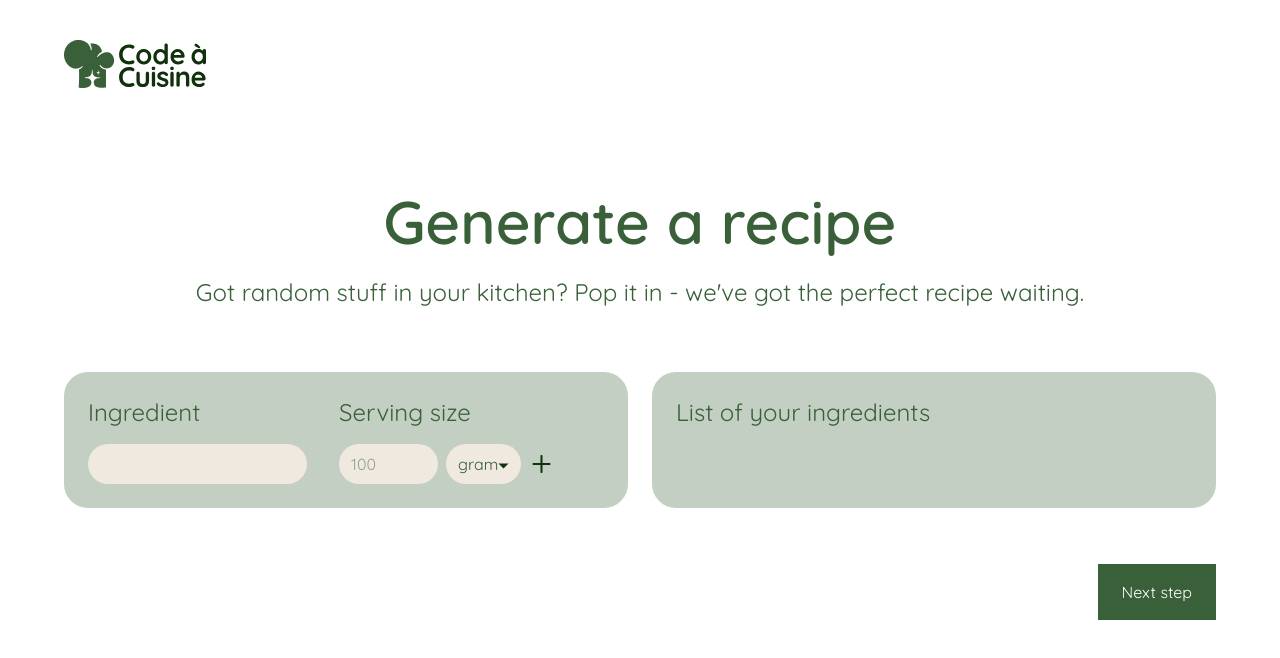
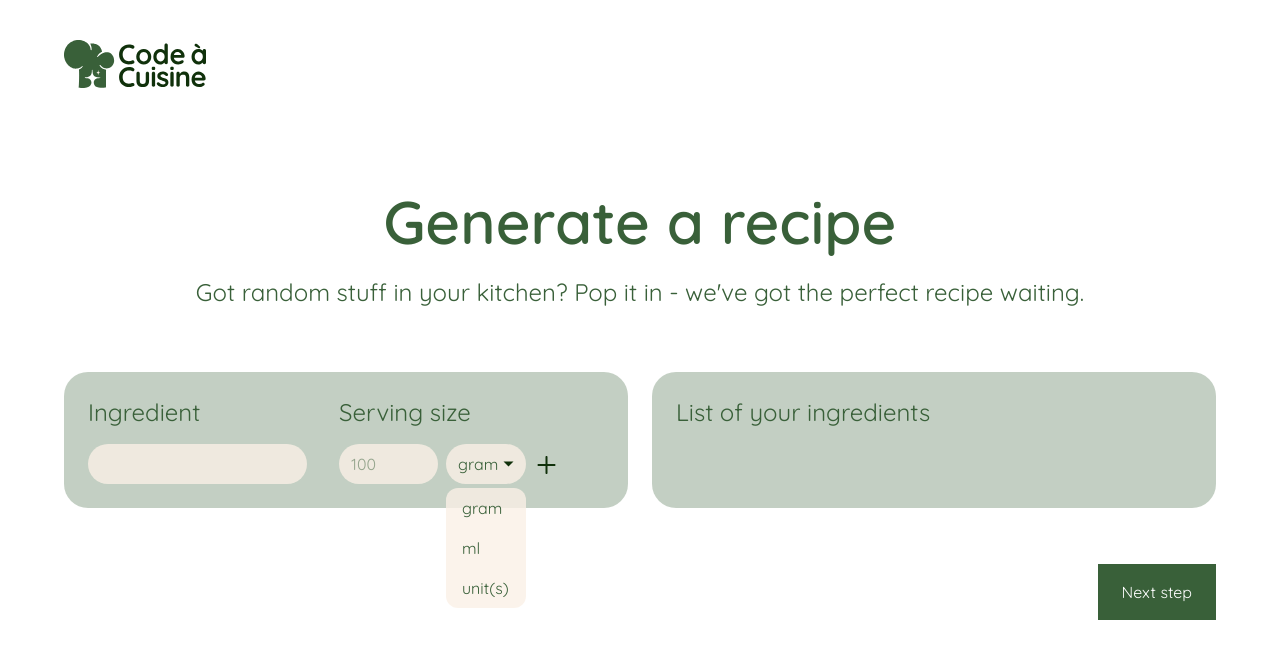
Before and after one commit to TobiasMatthies/code-a-cuisine, an Angular app: page /generate-recipe in a window 1280 px wide. Both pictures are taken after a click on the button "gram". Shown: the top 658 px of the page. Built offline with nearby package versions, Linux system fonts and the light colour scheme.

Commit message:
added custom dropdown and recipeRequirements-model

```diff
--- /dev/null
+++ b/src/app/models/recipe.model.ts
@@ -0,0 +1,13 @@
+export interface Ingredient {
+  servingSize: string;
+  ingredient: string;
+}
+
+export interface RecipeRequirements {
+  ingredients: Ingredient[];
+  portionsAmount: number;
+  cooksAmount: number;
+  cookingTime: 'quick' | 'medium' | 'complex';
+  cuisine: string;
+  dietPreferences: string;
+}
--- a/src/app/new-recipes/generate-recipe/generate-recipe.html
+++ b/src/app/new-recipes/generate-recipe/generate-recipe.html
@@ -19,12 +19,25 @@
             <label class="block text-2xl mb-4" for="serving">Serving size</label>
             <div class="flex gap-2">
               <input min="1" max="10000" class="rounded-3xl py-2 px-3 bg-cream-light" placeholder="100" type="number">
-              <button type="button" class="rounded-3xl py-2 px-3 bg-cream-light">
-                <span>gram</span>
-                <img class="inline" src="img/arrow_drop_down.svg" alt="arrow down">
+              <div (click)="toggleDropdown(); $event.stopPropagation()" class="relative">
+                <button type="button"
+                  class="rounded-3xl py-2 px-3 bg-cream-light text-left flex justify-between items-center w-20 cursor-pointer">
+                  <span>{{selectedUnit}}</span>
+                  <img class="inline" src="img/arrow_drop_down.svg" alt="arrow down">
+                </button>
+                @if (isDropdownOpen) {
+                <div class="absolute mt-1 w-full bg-cream-light rounded-xl z-10 overflow-hidden">
+                  @for (unit of unitsOfMeasurement; track unit) {
+                  <a (click)="selectUnit(unit, $event)"
+                    class="block px-4 py-2 text-green-primary hover:bg-green-light cursor-pointer">{{unit}}</a>
+                  }
+                </div>
+                }
+              </div>
+
+              <button class="cursor-pointer">
+                <img class="inline" src="img/add_2.svg" alt="add">
               </button>
-
-              <img class="inline" src="img/add_2.svg" alt="add">
             </div>
           </div>
         </form>
--- a/src/app/new-recipes/generate-recipe/generate-recipe.ts
+++ b/src/app/new-recipes/generate-recipe/generate-recipe.ts
@@ -1,5 +1,6 @@
-import { Component } from '@angular/core';
+import { Component, ElementRef, HostListener } from '@angular/core';
 import { RouterModule } from '@angular/router';
+import { GenerateRecipeService } from '../../services/generate-recipe.service';
 
 @Component({
   selector: 'app-generate-recipe',
@@ -8,5 +9,24 @@ import { RouterModule } from '@angular/router';
   styleUrl: './generate-recipe.css'
 })
 export class GenerateRecipe {
+  unitsOfMeasurement = ['gram', 'ml', 'unit(s)'];
+  isDropdownOpen = false;
+  selectedUnit: string = this.unitsOfMeasurement[0];
 
+  constructor(public GenerateRecipeService: GenerateRecipeService, private elementRef: ElementRef) {}
+
+  @HostListener('document:click', ['$event'])
+  onDocumentClick(event: MouseEvent) {
+    this.isDropdownOpen = false;
+  }
+
+  toggleDropdown() {
+    this.isDropdownOpen = !this.isDropdownOpen;
+  }
+
+  selectUnit(unit: string, $event: any) {
+    this.selectedUnit = unit;
+    this.isDropdownOpen = false;
+    $event.stopPropagation();
+  }
 }
--- /dev/null
+++ b/src/app/services/generate-recipe.service.ts
@@ -0,0 +1,16 @@
+import { Injectable } from '@angular/core';
+import { RecipeRequirements } from '../models/recipe.model';
+
+@Injectable({
+  providedIn: 'root'
+})
+export class GenerateRecipeService {
+  recipeRequirements: RecipeRequirements = {
+    ingredients: [],
+    portionsAmount: 0,
+    cooksAmount: 0,
+    cookingTime: 'quick',
+    cuisine: '',
+    dietPreferences: ''
+  };
+}
```
Also changed, not shown: 1 other file (tests, documents, lock files or other folders).
